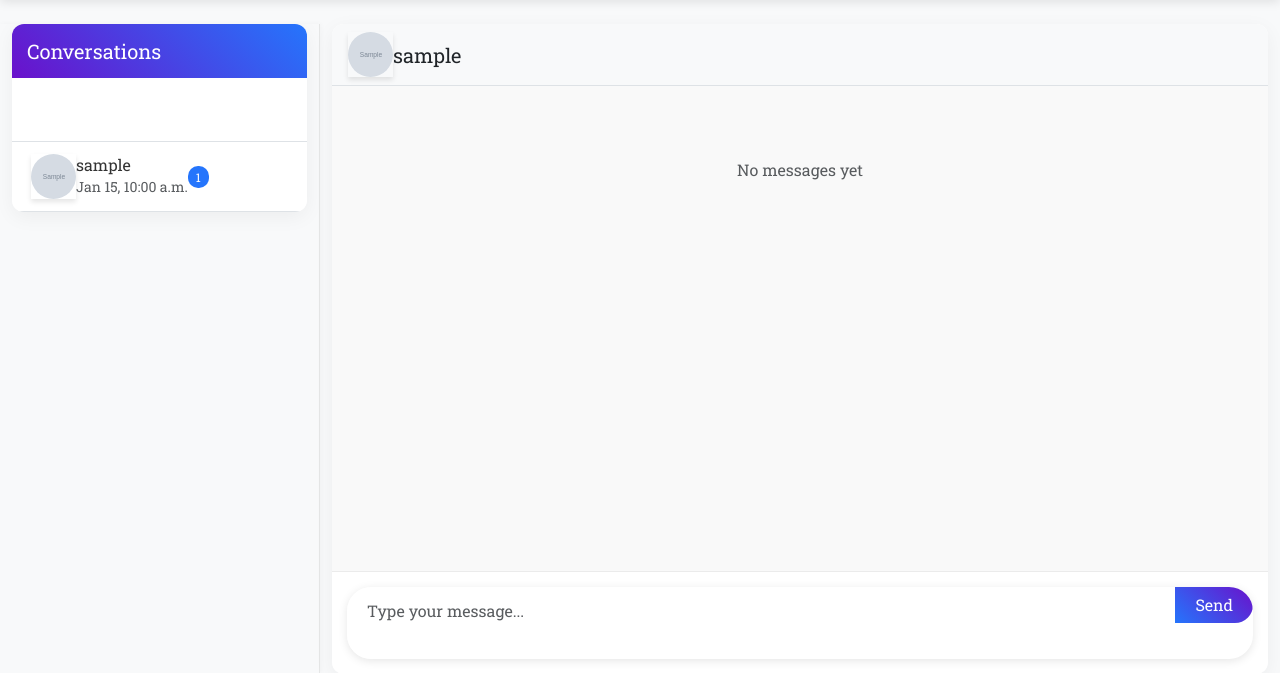
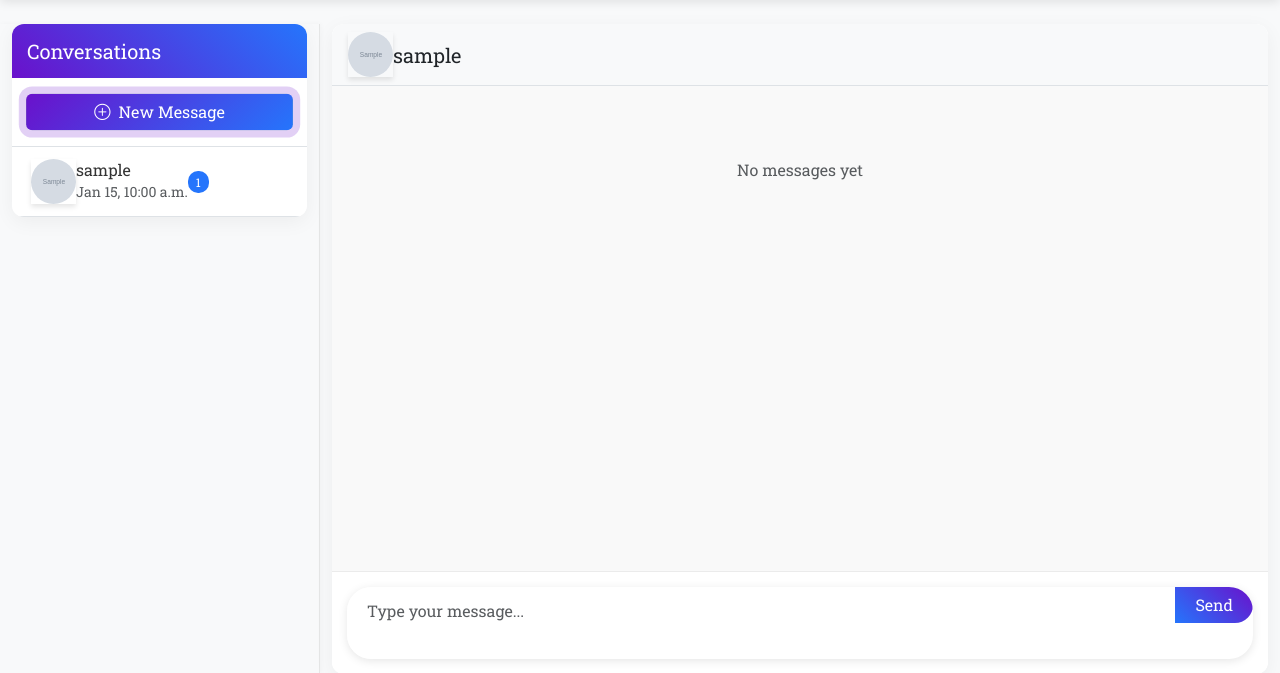
Before and after one commit to jakujobi/wealthwise, a Django app: template messaging/templates/messaging.html in a window 1280 px wide. Shown: the part 72-745 px from the top of the page. Run offline with Django 5.2, Linux system fonts and the light colour scheme; the template is opened without the code that fills it: most values are stand-ins (such as "Sample title", 1, 10 or a date in 2020); grey boxes marked "Sample" are stand-in pictures.

Commit message:
Adds pulsing animation to New Message buttons
Introduces CSS styles for a `.pulse-button` class, featuring a gradient background and a subtle pulsing animation.

Applies this new style to the "New Message" buttons to enhance their visibility and visual appeal. Includes minor adjustments to button classes and icon margins.

```diff
--- a/messaging/templates/messaging.html
+++ b/messaging/templates/messaging.html
@@ -21,8 +21,8 @@
                 <div class="card-body p-0">
                     <!-- Start new conversation button -->
                     <div class="p-3 border-bottom">
-                        <button class="btn btn-outline-primary btn-sm w-100" data-bs-toggle="modal" data-bs-target="#newMessageModal">
-                            <i class="bi bi-plus-circle"></i> New Message
+                        <button class="btn btn-primary w-100 position-relative pulse-button" data-bs-toggle="modal" data-bs-target="#newMessageModal">
+                            <i class="bi bi-plus-circle me-1"></i> New Message
                         </button>
                     </div>
 
@@ -126,8 +126,8 @@
                         <i class="bi bi-chat-dots-fill fa-5x mb-4" style="font-size: 3rem;"></i>
                         <h4>Select a conversation or start a new one</h4>
                         <p>Your messages will appear here</p>
-                        <button class="btn btn-primary mt-3" data-bs-toggle="modal" data-bs-target="#newMessageModal">
-                            <i class="bi bi-plus-circle"></i> New Message
+                        <button class="btn btn-primary mt-3 pulse-button shadow-lg" data-bs-toggle="modal" data-bs-target="#newMessageModal">
+                            <i class="bi bi-plus-circle me-2"></i> New Message
                         </button>
                     </div>
                 {% endif %}
@@ -389,6 +389,48 @@ textarea.form-control:focus {
     border-radius: 10px;
 }
 
+/* Pulse effect for New Message buttons */
+.pulse-button {
+    background: linear-gradient(135deg, #6a11cb 0%, #2575fc 100%);
+    color: white;
+    border: none;
+    box-shadow: 0 0 0 0 rgba(106, 17, 203, 0.7);
+    animation: pulse 2s infinite;
+    position: relative;
+    overflow: hidden;
+}
+
+.pulse-button::after {
+    content: '';
+    position: absolute;
+    top: 0;
+    left: 0;
+    width: 100%;
+    height: 100%;
+    background-color: rgba(255, 255, 255, 0.1);
+    transform: translateX(-100%);
+    transition: transform 0.3s ease-out;
+}
+
+.pulse-button:hover::after {
+    transform: translateX(0);
+}
+
+@keyframes pulse {
+    0% {
+        transform: scale(1);
+        box-shadow: 0 0 0 0 rgba(106, 17, 203, 0.7);
+    }
+    70% {
+        transform: scale(1.02);
+        box-shadow: 0 0 0 10px rgba(106, 17, 203, 0);
+    }
+    100% {
+        transform: scale(1);
+        box-shadow: 0 0 0 0 rgba(106, 17, 203, 0);
+    }
+}
+
 /* Responsive adjustments */
 @media (max-width: 768px) {
     .conversation-sidebar,
```
